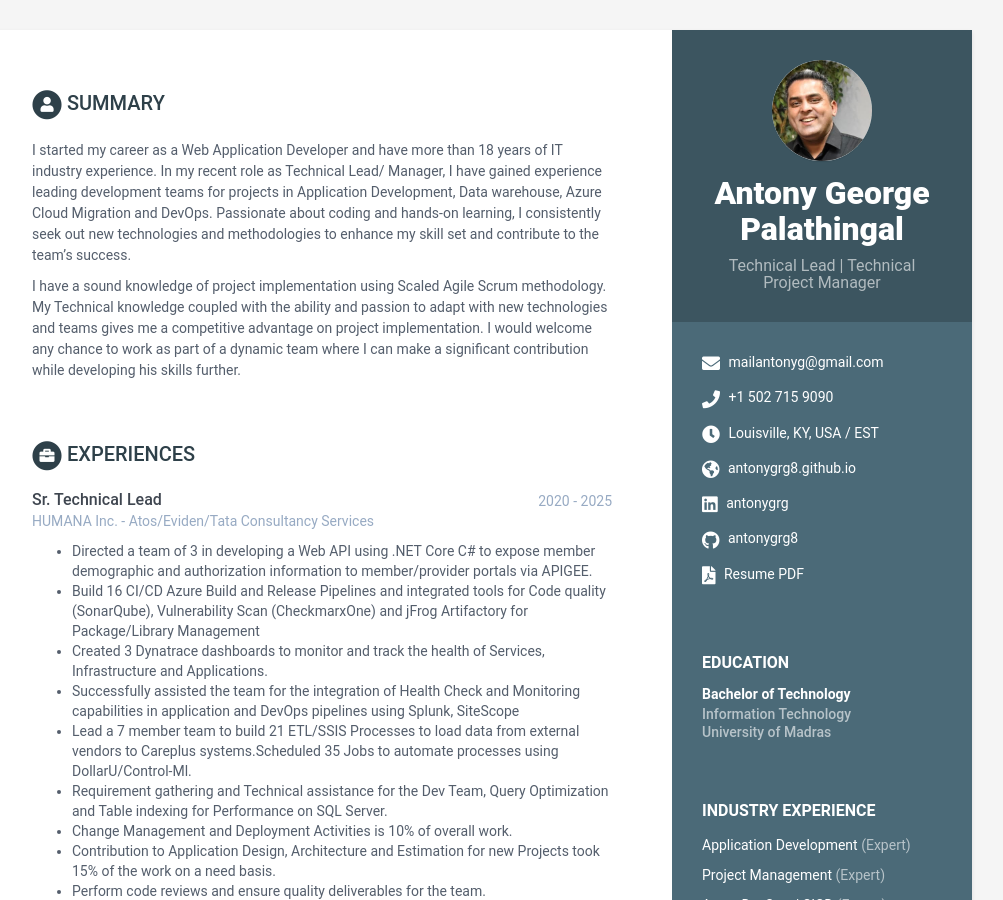
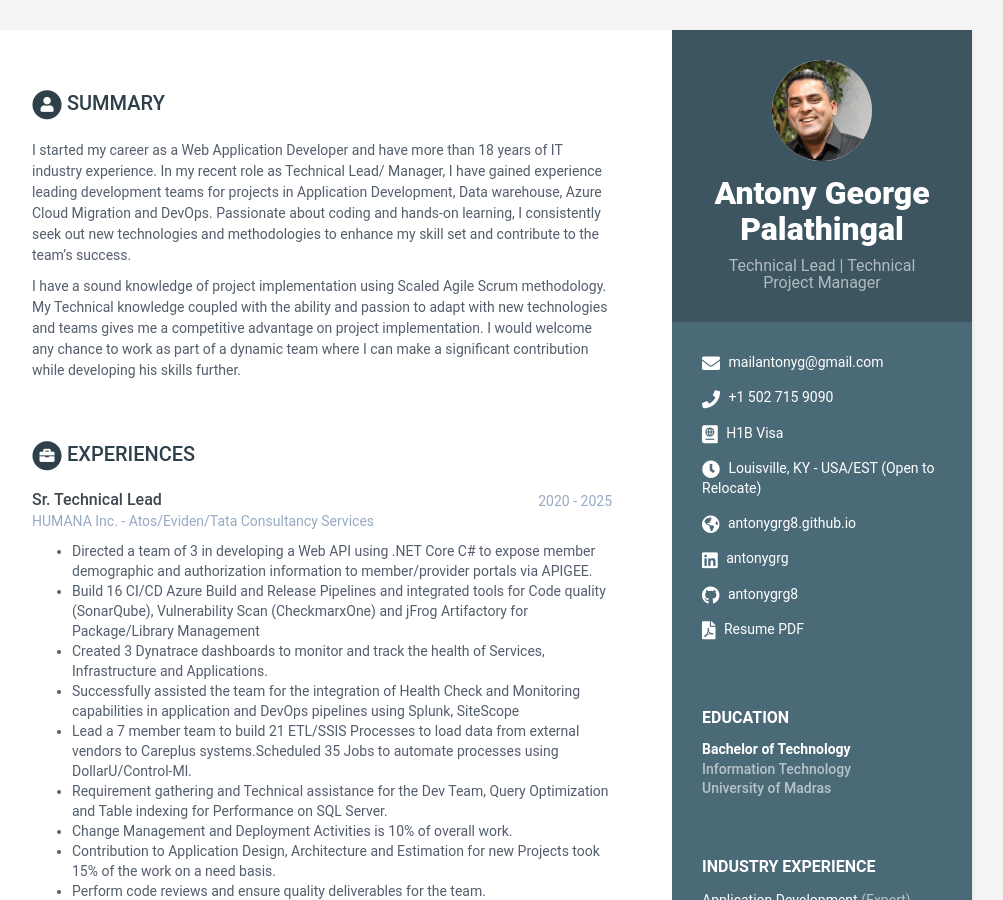
Before and after one commit to antonygrg8/antonygrg8.github.io, a Jekyll site: the page built from index.html, in a window 1280 px wide and 900 px high. Shown: the whole window, without its empty margins (168-1171 px from the left). Built offline with Jekyll 4.4.1, drawn with Linux system fonts in a browser that asks for light colours.

Commit message:
New Org changes

```diff
--- a/_data/data.yml
+++ b/_data/data.yml
@@ -15,8 +15,8 @@ sidebar:
   # Sidebar links
   email: mailantonyg@gmail.com
   phone: +1 502 715 9090
-  timezone: Louisville, KY, USA / EST
-  #citizenship:
+  timezone: Louisville, KY - USA/EST (Open to Relocate)
+  citizenship: H1B Visa
   website: antonygrg8.github.io #do not add http://
   linkedin: antonygrg
   #xing: alandoe
```
